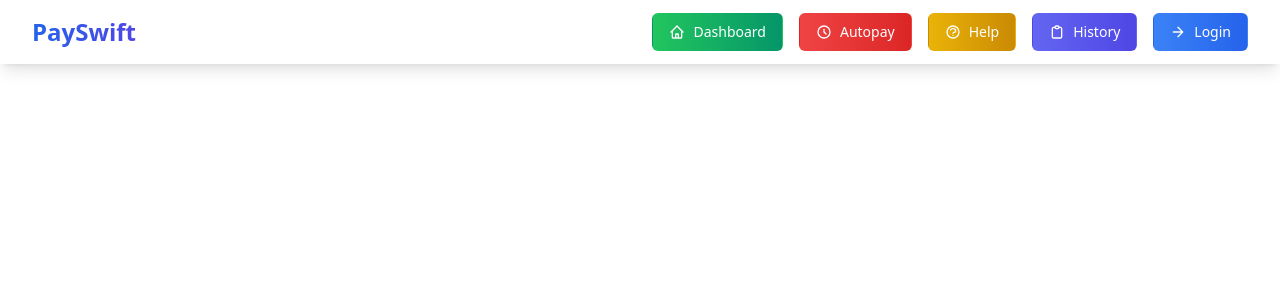
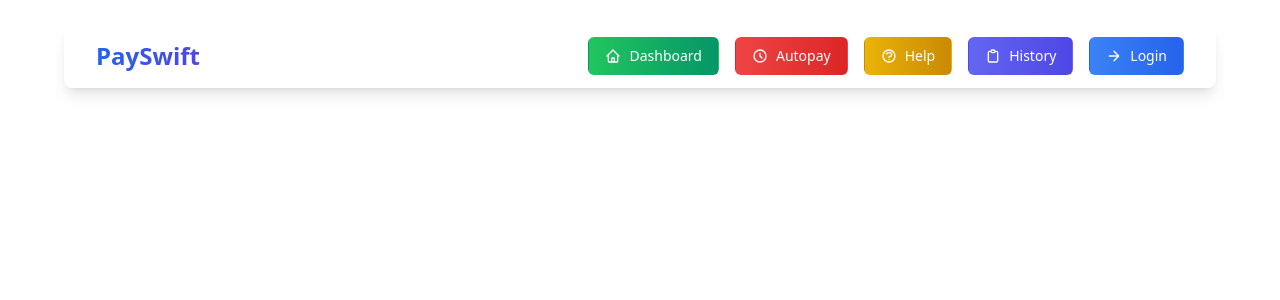
Before and after one commit to Balu2200/Digital_Wallet_System_Frontend, a React (Vite) app: page / in a window 1280 px wide. Shown: the top 300 px of the page. Built offline with nearby package versions, Linux system fonts and the light colour scheme; no server answers.

Commit message:
app bar component updated

```diff
--- a/src/components/Appbar.jsx
+++ b/src/components/Appbar.jsx
@@ -11,14 +11,13 @@ const Appbar = () => {
   };
 
   return (
-    <nav className="bg-white shadow-lg">
-      <div className="max-w-7xl mx-auto px-4 sm:px-6 lg:px-8">
-        <div className="flex justify-between h-16">
+    <div className="flex justify-center mt-6 px-4">
+      <nav className="w-full max-w-6xl bg-white shadow-lg rounded-lg">
+        <div className="px-4 sm:px-6 lg:px-8">
+          <div className="flex justify-between h-16 items-center">
             <div className="flex items-center">
-            <div className="flex-shrink-0 flex items-center">
               <div className="text-2xl font-bold bg-gradient-to-r from-blue-600 to-indigo-600 bg-clip-text text-transparent">
                 PaySwift
-              </div>
               </div>
             </div>
 
@@ -148,6 +147,7 @@ const Appbar = () => {
           </div>
         </div>
       </nav>
+    </div>
   );
 };
 
```
Lines whose indentation alone changed are shown as unchanged.
